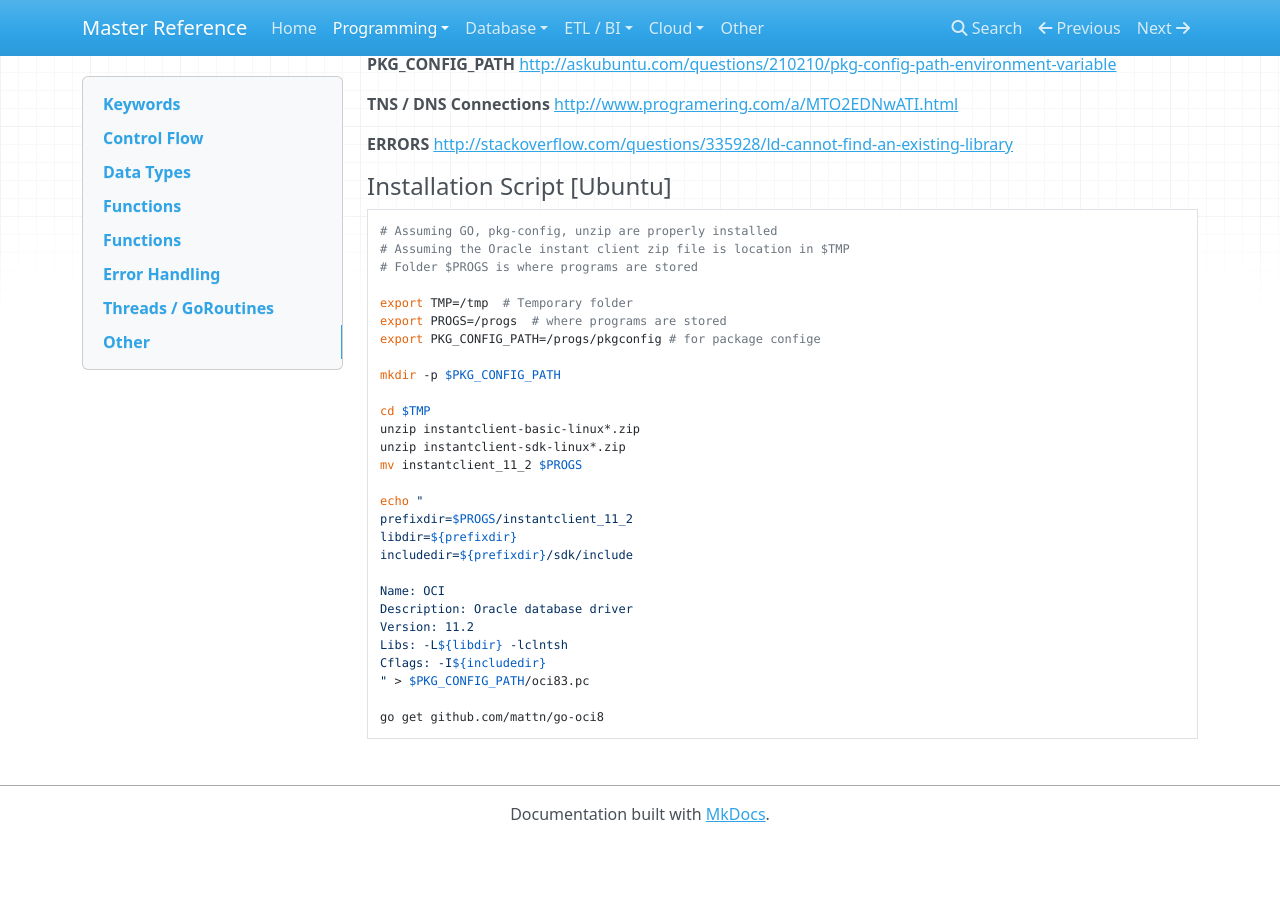
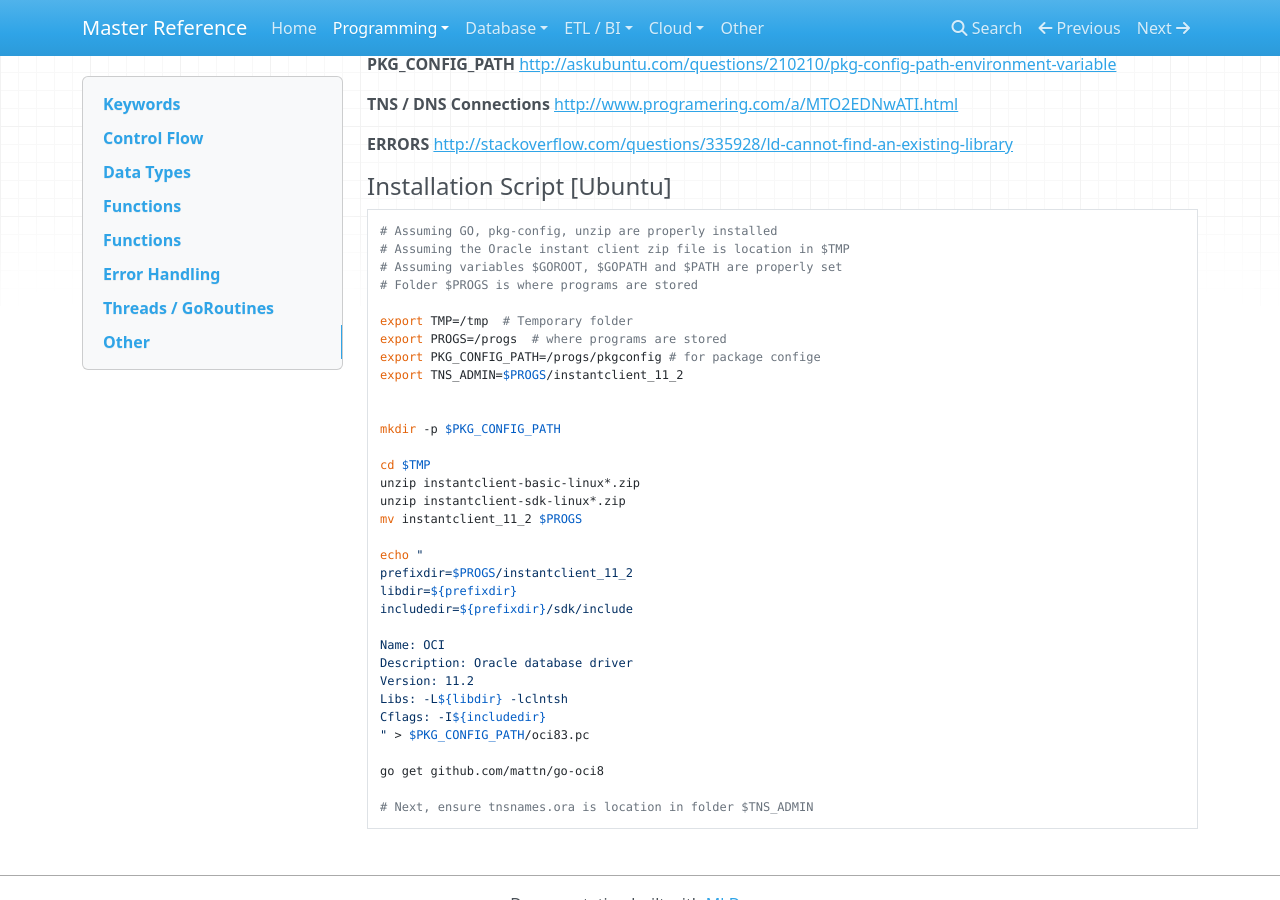
Before and after one commit to flarco/ref-docs, an MkDocs documentation site: the page built from docs/programming/go.md, in a window 1280 px wide and 900 px high, scrolled down 18319 px. Built offline with MkDocs 1.6.1, drawn with Linux system fonts in a browser that asks for light colours; nearby versions of some CDN libraries; old or Windows-style settings are respelled for this version of MkDocs; before the commit the page ends 19161 px from its top, so only the background shows below that.

Commit message:
Installation Script [Ubuntu]

````diff
--- a/docs/programming/go.md
+++ b/docs/programming/go.md
@@ -970,11 +970,14 @@ export GOBIN=[WorkspacePath]/bin
 ```bash
 # Assuming GO, pkg-config, unzip are properly installed
 # Assuming the Oracle instant client zip file is location in $TMP
+# Assuming variables $GOROOT, $GOPATH and $PATH are properly set
 # Folder $PROGS is where programs are stored
 
 export TMP=/tmp  # Temporary folder
 export PROGS=/progs  # where programs are stored
 export PKG_CONFIG_PATH=/progs/pkgconfig # for package confige
+export TNS_ADMIN=$PROGS/instantclient_11_2
+
 
 mkdir -p $PKG_CONFIG_PATH
 
@@ -996,4 +999,6 @@ Cflags: -I${includedir}
 " > $PKG_CONFIG_PATH/oci83.pc
 
 go get github.com/mattn/go-oci8
+
+# Next, ensure tnsnames.ora is location in folder $TNS_ADMIN
 ```
````
